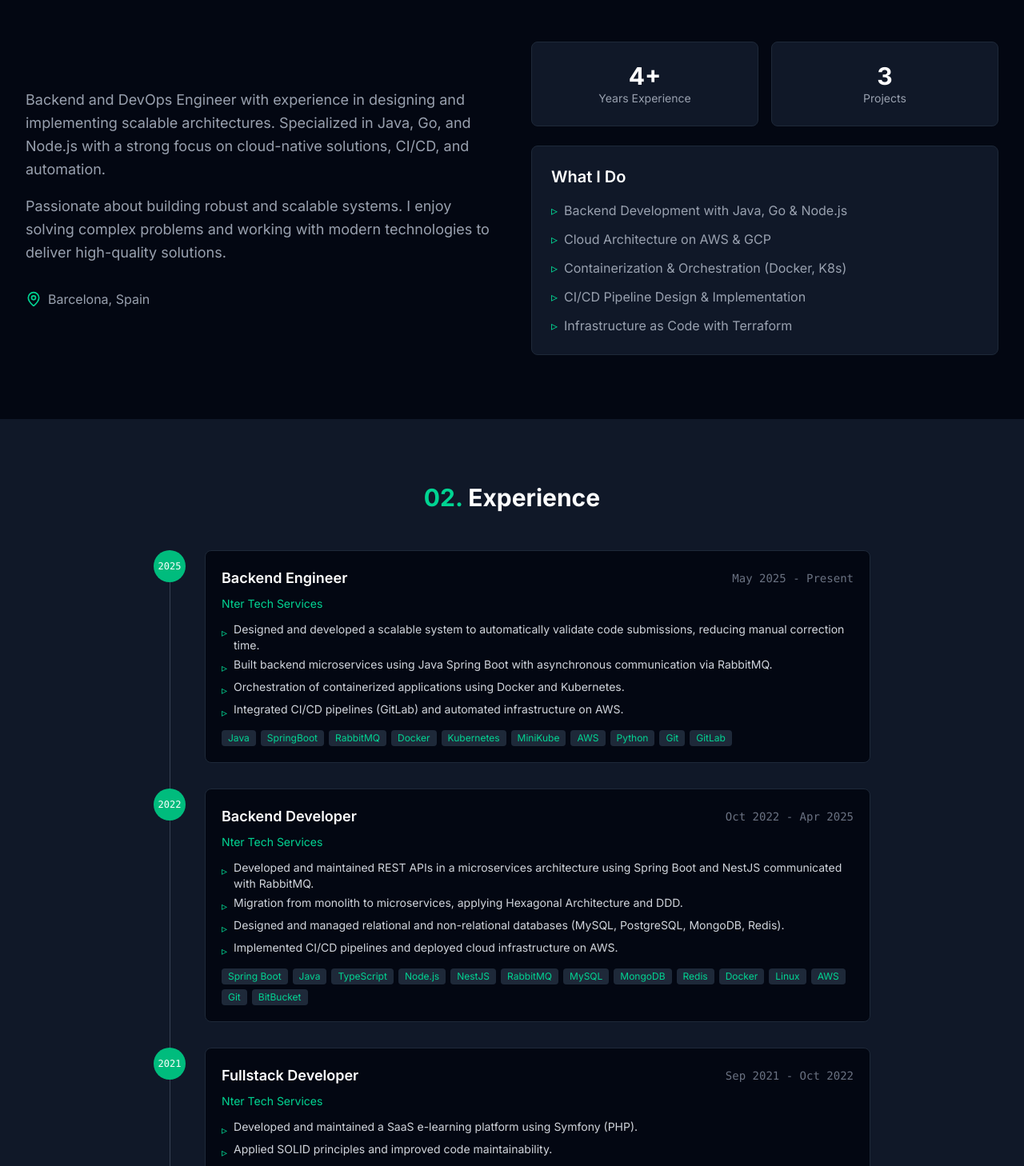
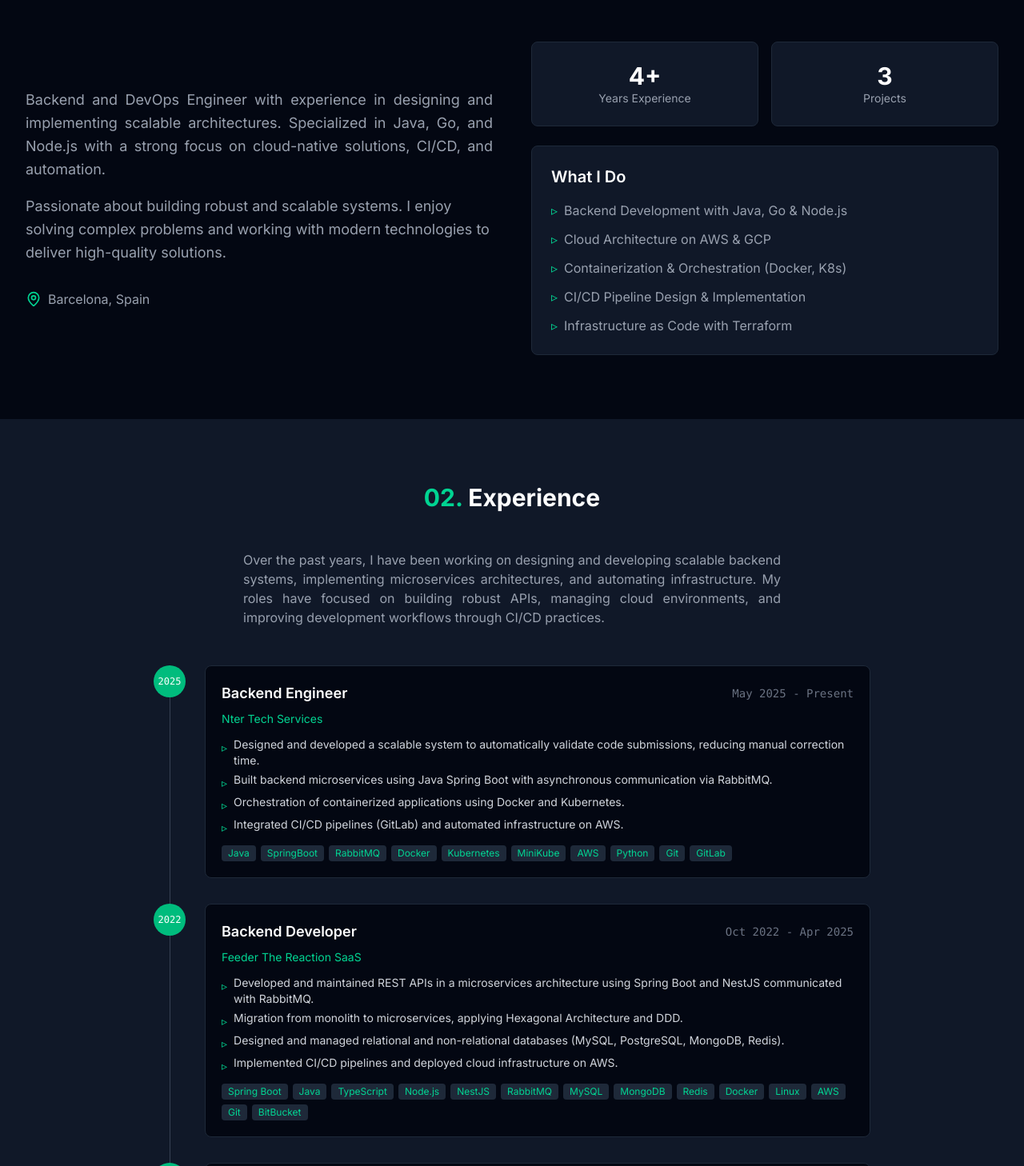
Before and after one commit to albertmenendezg/portfolio, a Next.js app: page / in a window 1280 px wide. Shown: the part 912-2370 px from the top of the page at 80% size. Built offline with nearby package versions, Linux system fonts and the light colour scheme.

Commit message:
Fix: Styles minor fixes

```diff
--- a/src/components/About.tsx
+++ b/src/components/About.tsx
@@ -29,7 +29,7 @@ export default function About() {
             transition={{ duration: 0.5 }}
             className="space-y-4"
           >
-            <p className="text-gray-400 text-lg leading-relaxed">
+            <p className="text-gray-400 text-lg leading-relaxed text-justify">
               {t.about.summary}
             </p>
             <p className="text-gray-400 text-lg leading-relaxed">
--- a/src/components/Certifications.tsx
+++ b/src/components/Certifications.tsx
@@ -26,7 +26,7 @@ export default function Certifications() {
           whileInView={{ opacity: 1, y: 0 }}
           viewport={{ once: true }}
           transition={{ duration: 0.5 }}
-          className="text-gray-400 text-center mb-12 text-lg max-w-2xl mx-auto"
+          className="text-gray-400 text-center text-justify mb-12 text-lg max-w-2xl mx-auto"
         >
           {t.certifications.description}
         </motion.p>
--- a/src/components/Contact.tsx
+++ b/src/components/Contact.tsx
@@ -68,7 +68,7 @@ export default function Contact() {
           transition={{ duration: 0.5 }}
           className="max-w-5xl mx-auto"
         >
-          <p className="text-gray-400 text-center mb-12 text-lg">
+          <p className="text-gray-400 text-center text-justify mb-12 text-lg">
             {t.contact.description}
           </p>
 
--- a/src/components/Experience.tsx
+++ b/src/components/Experience.tsx
@@ -40,6 +40,16 @@ export default function Experience() {
         >
           <span className="text-emerald-400">02.</span> {t.experience.title}
         </motion.h2>
+
+        <motion.p
+          initial={{ opacity: 0, y: 20 }}
+          whileInView={{ opacity: 1, y: 0 }}
+          viewport={{ once: true }}
+          transition={{ duration: 0.5 }}
+          className="text-gray-400 text-center text-justify mb-12 max-w-2xl mx-auto"
+        >
+          {t.experience.description}
+        </motion.p>
 
         <div className="max-w-4xl mx-auto">
           <div className="relative">
--- a/src/components/Hero.tsx
+++ b/src/components/Hero.tsx
@@ -43,7 +43,7 @@ export default function Hero() {
             initial={{ opacity: 0, y: 20 }}
             animate={{ opacity: 1, y: 0 }}
             transition={{ duration: 0.5, delay: 0.3 }}
-            className="max-w-2xl mx-auto text-gray-400 mb-8 text-lg"
+            className="max-w-2xl mx-auto text-gray-400 mb-8 text-lg text-justify"
           >
             {t.about.summary}
           </motion.p>
--- a/src/data/portfolio.ts
+++ b/src/data/portfolio.ts
@@ -10,6 +10,7 @@ export const personalInfo = {
 export const experience = [
   {
     id: 1,
+    companyKey: "experience.nter.company",
     company: "Nter Tech Services",
     positionKey: "experience.nter.position",
     period: "May 2025 - Present",
@@ -18,7 +19,8 @@ export const experience = [
   },
   {
     id: 2,
-    company: "Nter Tech Services",
+    companyKey: "experience.feeder.company",
+    company: "Feeder The Reaction SaaS",
     positionKey: "experience.feeder.position",
     period: "Oct 2022 - Apr 2025",
     descriptionKey: "experience.feeder.description",
@@ -26,7 +28,8 @@ export const experience = [
   },
   {
     id: 3,
-    company: "Nter Tech Services",
+    companyKey: "experience.foxize.company",
+    company: "Foxize Cloud",
     positionKey: "experience.foxize.position",
     period: "Sep 2021 - Oct 2022",
     descriptionKey: "experience.foxize.description",
--- a/src/data/translations.ts
+++ b/src/data/translations.ts
@@ -29,6 +29,7 @@ export const translations = {
     },
     experience: {
       title: "Experience",
+      description: "Over the past years, I have been working on designing and developing scalable backend systems, implementing microservices architectures, and automating infrastructure. My roles have focused on building robust APIs, managing cloud environments, and improving development workflows through CI/CD practices.",
       nter: {
         position: "Backend Engineer",
         description: [
@@ -112,6 +113,7 @@ export const translations = {
     },
     experience: {
       title: "Experiencia",
+      description: "Durante los últimos años, he estado trabajando en el diseño y desarrollo de sistemas backend escalables, implementando arquitecturas de microservicios y automatizando infraestructura. Mis roles se han centrado en construir APIs robustas, gestionar entornos cloud y mejorar los flujos de desarrollo mediante prácticas CI/CD.",
       nter: {
         position: "Ingeniero Backend",
         description: [
```
